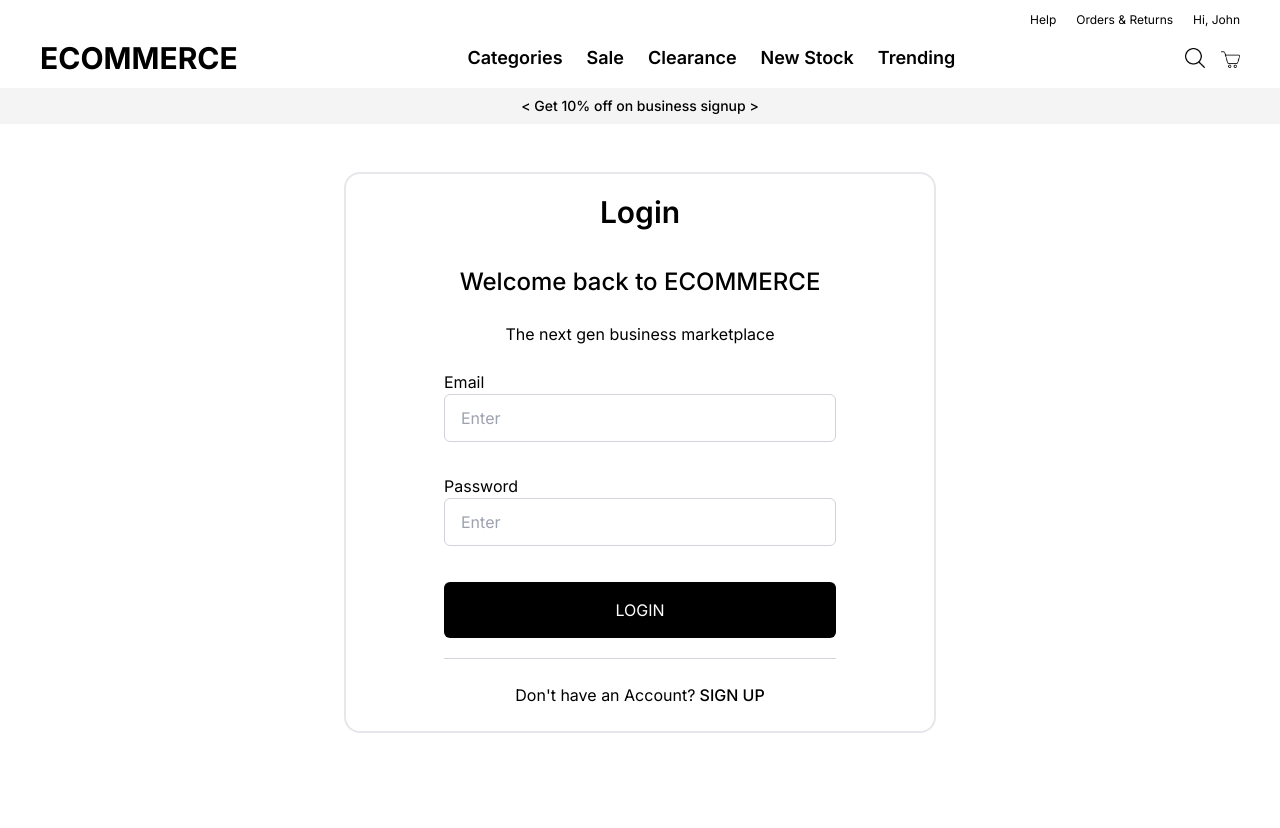
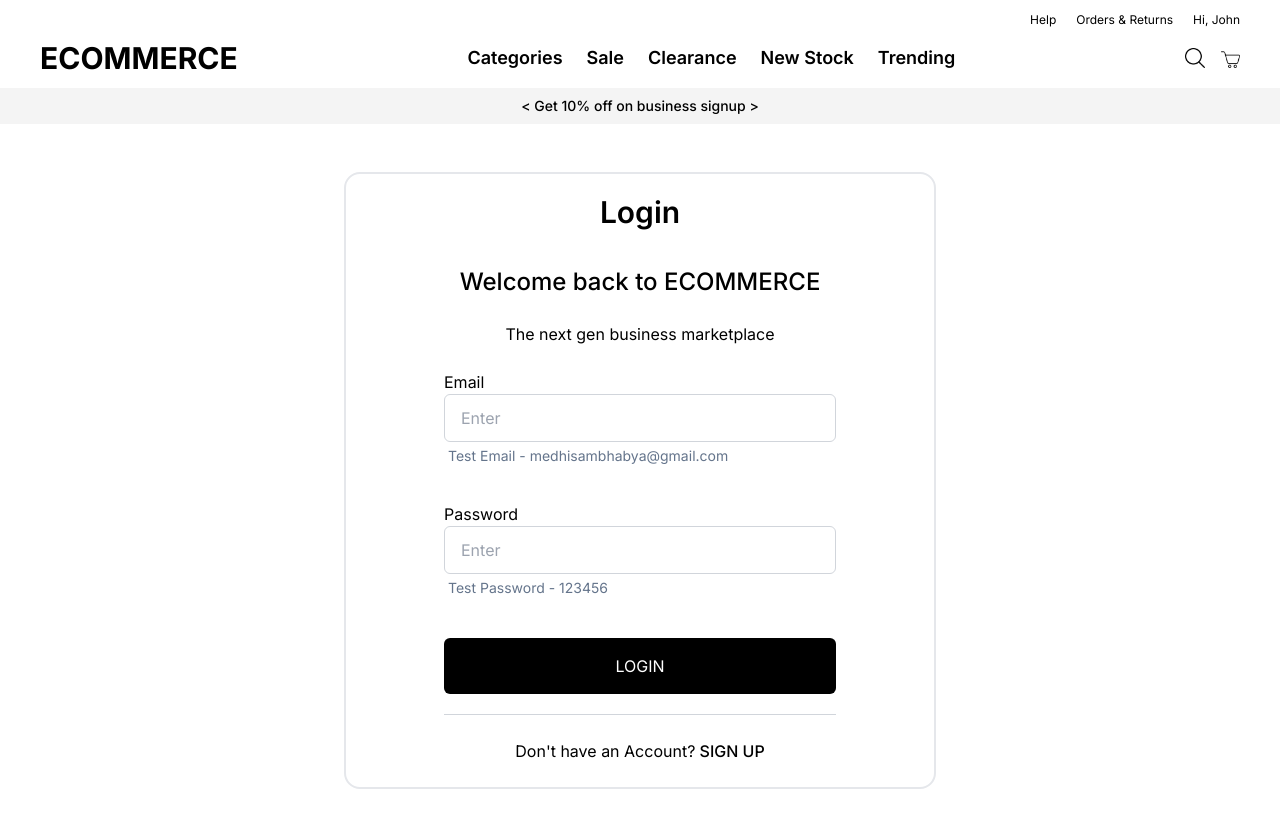
Before and after one commit to shambhabya/moon-shot-roc8, a Next.js app: page /login in a window 1280 px wide. Shown: the top 828 px of the page. Before the commit the page ends 800 px from the top, so only its background shows below. Built offline with nearby package versions, Linux system fonts and the light colour scheme.

Commit message:
finally done, all required changes made

```diff
--- a/src/app/login/page.tsx
+++ b/src/app/login/page.tsx
@@ -39,6 +39,7 @@ const onLogin = async () => {
               type="text"
                placeholder="Enter"
                 className='border border-gray-300 rounded-md h-12 w-full p-4' />
+                <div className='p-1 text-sm text-slate-500'>Test Email - medhisambhabya@gmail.com</div>
           </div>
         </div>
 
@@ -48,6 +49,7 @@ const onLogin = async () => {
             <input onChange={(e) => setUser({...user, password: e.target.value})}
             id="password" type="password" placeholder="Enter" className='border border-gray-300 rounded-md h-12 w-full p-4' />
           </div>
+          <div className='p-1 text-sm text-slate-500'>Test Password - 123456</div>
         </div>
 
         <button onClick={onLogin}
--- a/src/app/signup/page.tsx
+++ b/src/app/signup/page.tsx
@@ -70,6 +70,8 @@ function Page() {
           </div>
         </div>
 
+        <div className='p-1 text-base text-red-400'> Provide your actual email id to recieve the OTP</div>
+
         {!buttonDisabled && <button onClick={onSignup} className='h-14 rounded-md bg-black w-5/6 sm:w-4/6 text-white m-5'>CREATE ACCOUNT</button>}
         <h1>{loading ? "Processing" : ""}</h1>
         <Link href="/login" className='text-base font-medium m-6 mb-10'><span className='text-base font-normal'>Have an Account?</span> LOG IN</Link>
```
